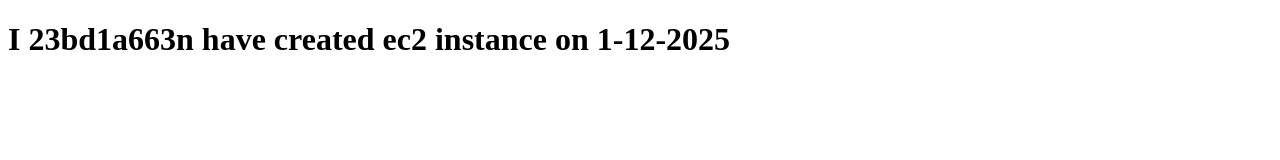
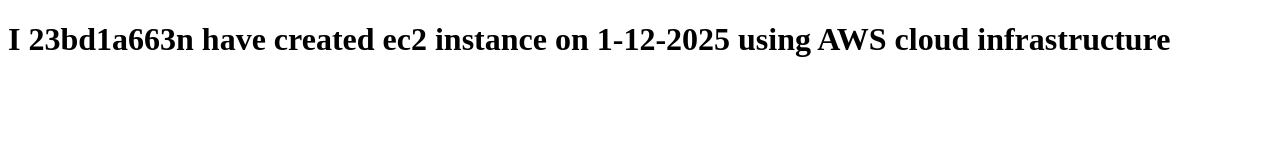
Before and after one commit to satvik2106/Helloworld, a plain HTML site: page index.html in a window 1280 px wide. Drawn offline with Linux system fonts and the light colour scheme.

Commit message:
Pair test (#4)
* Update README.md

* Update heading to include AWS cloud infrastructure

---------

Co-authored-by: Satvik Vattipalli <satvik.vattipalli1311@gmail.com>

```diff
--- a/index.html
+++ b/index.html
@@ -6,7 +6,7 @@
     <title>Hello KMIT!</title>
 </head>
 <body>
-   <h1>I 23bd1a663n have created ec2 instance on 1-12-2025</h1>
+   <h1>I 23bd1a663n have created ec2 instance on 1-12-2025 using AWS cloud infrastructure</h1>
 
 </body>
 </html>
```
Also changed, not shown: 1 other file.
